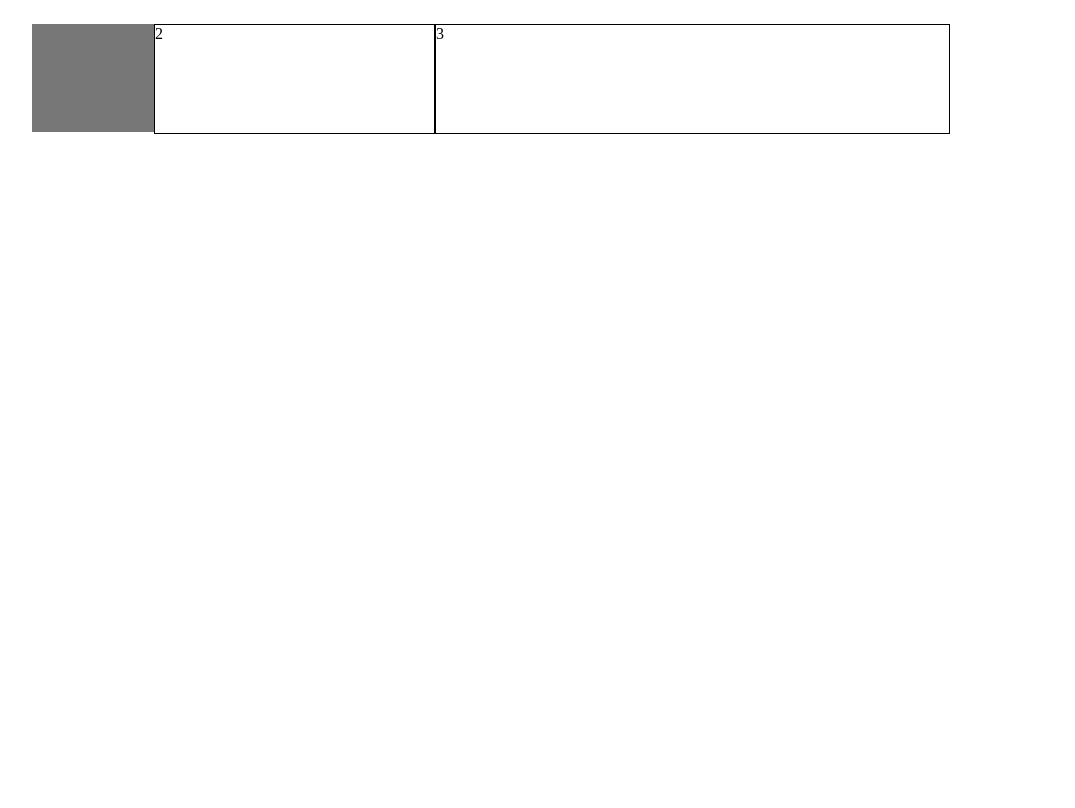
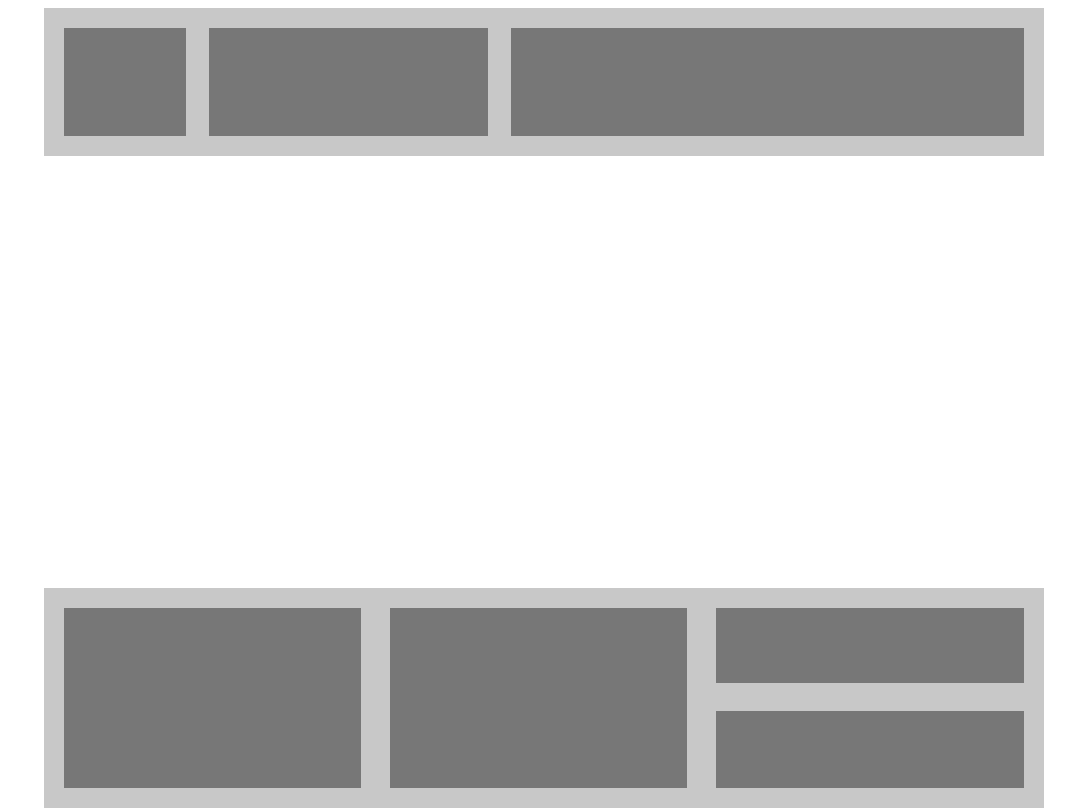
Before and after one commit to Alartsp/Test1, a plain HTML site: page index.html in a window 1280 px wide. Shown: the whole page, without its empty margins (96-1171 px from the left). Drawn offline with Linux system fonts and the light colour scheme.

Commit message:
add footer

```diff
--- a/index.html
+++ b/index.html
@@ -6,17 +6,37 @@
 	<title>Page Title</title>
 </head>
 <body>
+	<div class="container">
+		<header>
+			<div class="logo">
+				<img src="image/logo1.jpg" width="122" height="108" alt="logo1" title="logo1">
+			</div>
+			<div class="contacts">
 
-<header>
-	<img src="image/logo.jpg" width="122" height="108" alt="logo" title="logo">
-	<div class="contact">2</div>
-	<div class="more">3</div>
-</header>
+			</div>
+			<div class="more">
 
-<div id="contant"></div>
+			</div>
+		</header>
 
-<footer></footer>
+		<div class="main">
 
+		</div>
 
+		<footer>
+			<div class="items">
+
+			</div>
+			<div class="rates">
+
+			</div>
+			<div class="content">
+
+			</div>
+			<div class="logo">
+				<img src="image/logo2.jpg" width="308" height="77" alt="logo2" title="logo">
+			</div>
+		</footer>
+	</div>
 </body>
 </html>
--- a/style.css
+++ b/style.css
@@ -1,30 +1,92 @@
+html {
+	margin: 0;
+	padding: 0;
+	height: 100%;
+}
+
 body {
-	margin: 24px auto;
+	background-color: white;
+	font-size: 14px;
+	line-height: 22px;
+	font-family: Arial;
+	height: 100%;
+}
+
+.container {
+	width: 1000px;
 	min-width: 960px;
 	max-width: 1024px;
-	/*position: relative;*/
+	margin: 0 auto;
+	min-height: 100%;
+	position: relative;
+}
+/* header styles */
+header {
+	height: 108px;
+	background-color: rgba(119, 119, 119, 0.4);
+	padding: 20px;
 }
 
-header {
-	height: 108px;
-
+header .logo {
+	position: absolute;
 }
 
-header img {
+header .contacts {
+	width: 279px;
+	background-color: #777777;
+	height: 100%;
+	float: left;
+	margin-left: 145px;
+}
+
+header .more {
+	width: 513px;
+	background-color: #777777;
+	height: 100%;
+	float: right;
+}
+
+/* main content styles */
+.contant {
+	padding-bottom: 50px;
+}
+
+/* footer styles */
+footer {
+	height: 180px;
+	width: 960px;
+	position: absolute;
+	bottom: 0;
+	background-color: rgba(119, 119, 119, 0.4);
+	padding: 20px;
+}
+
+footer .items {
+	width: 297px;
+	background-color: #777777;
+	height: 100%;
 	float: left;
 }
 
-header div {
+footer .rates {
+	width: 297px;
+	background-color: #777777;
+	height: 100%;
 	float: left;
-	border: 1px solid black;
-	height: 100%;
+	margin-left: 29px;
 }
 
-.contact {
-	width: 279px;
-
+footer .content {
+	width: 308px;
+	background-color: #777777;
+	height: 75px;
+	float: right;
 }
 
-.more {
-	width: 513px;
+footer .logo {
+	width: 308px;
+	height: 77px;
+	position: absolute;
+	bottom: 20px;
+	right: 20px;
 }
```
Also changed, not shown: image/logo1.jpg (renamed from image/logo.jpg), image/logo2.jpg (added).
